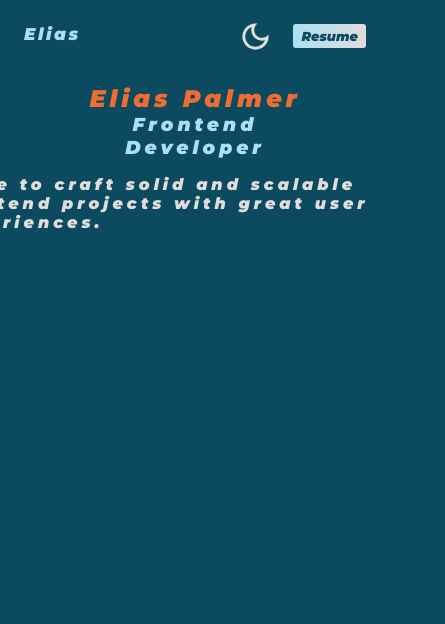
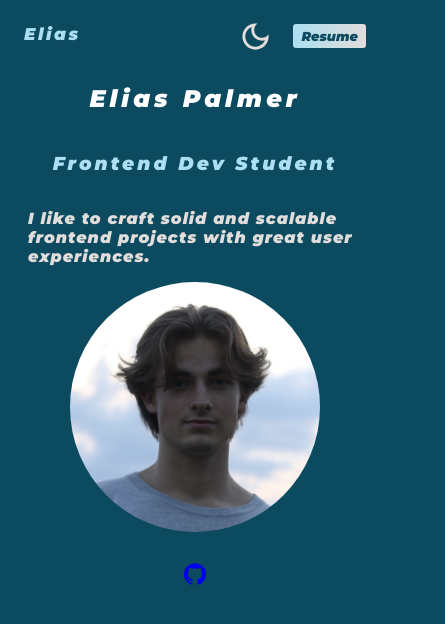
Before and after one commit to palmerelias/portfolio-oct-23, a React (Vite) app: page / in a window 390 px wide. Shown: the top 624 px of the page, 445 px wide, since content can reach past the window. Built offline with nearby package versions, Linux system fonts and the light colour scheme.

Commit message:
formated branch for mobile screens

```diff
--- a/src/App.jsx
+++ b/src/App.jsx
@@ -1,29 +1,28 @@
 import { useState } from 'react'
 import "./styles.css"
+import Profile from "./profile.jpg"
 import DarkModeOutlinedIcon from '@mui/icons-material/DarkModeOutlined'
+import GitHubIcon from '@mui/icons-material/GitHub';
 
 function App() {
 
   return (
     <>
       <nav>
-            <h1 className='name'>Elias</h1>
+            <h1 className='name-logo'>Elias</h1>
             <div className="right-nav">
                 <DarkModeOutlinedIcon className='dark-mode' fontSize='large'/>
-                <a
-                  className="resume"
-                  href="#"
-                >
-                  Resume
-                </a>
+                <a className="resume" href="#" >Resume</a>
             </div>
-          </nav>
+      </nav>
       <div className='info'>
-        <h2 className='ocupation-message-orange'>Elias Palmer</h2>
-        <h3 className='ocupation'>Frontend</h3>
-        <h3 className='ocupation'>Developer</h3>
+        <h2 className='name'>Elias Palmer</h2>
+        <h3 className='ocupation'>Frontend Dev Student</h3>
         <p className='ocupation-message'>I like to craft solid and scalable frontend projects with great user experiences.</p>
-
+        <img className="profile-img" src={Profile} />
+      </div>
+      <div className='links'>
+        <a href="https://github.com/palmerelias"><GitHubIcon/></a>
       </div>
     </>
   )
--- a/src/styles.css
+++ b/src/styles.css
@@ -13,7 +13,7 @@ nav {
     justify-content: center;
 }
 
-.name {
+.name-logo {
     margin: 16px;
     color: #ABDFF1;
     font-family: 'Montserrat', sans-serif;
@@ -46,41 +46,47 @@ nav {
 
 .info {
     display: flex;
-    justify-self: center;
     align-items: center;
+    justify-content: center;
     flex-direction: column;
 }
 
-.ocupation {
+
+.name {
+    color: #FFFFFF;
+    font-family: 'Montserrat', sans-serif;
+    letter-spacing: 4px;
     display: flex;
     justify-content: center;
-    margin-top: 0px;
-    margin-bottom: 0px;
+}
+
+
+.ocupation {
     color: #ABDFF1;
     font-family: 'Montserrat', sans-serif;
-    letter-spacing: 4px;
+    letter-spacing: 3px;
 }
 
 .ocupation-message {
+    color: #E1DDDB;
+    font-family: 'Montserrat', sans-serif;
+    max-width: 500px;
+    letter-spacing: 1px;
+    padding-left: 20px;
+    margin-left: auto;
+    margin-right: auto;
+}
+
+.profile-img {
+    width: 250px;
+    border-radius: 100%;
+}
+
+.links {
     display: flex;
     justify-content: center;
-    margin-bottom: 0px;
-    color: #E1DDDB;
-    font-family: 'Montserrat', sans-serif;
-
-    letter-spacing: 4px;
-}
-
-.ocupation-message-orange {
-    display: flex;
-    justify-content: center;
-    width: 500px;
-    margin-left: 0px;
-    margin-top: 20px;
-    margin-bottom: 0px;
-    color: #EF6C33;
-    font-family: 'Montserrat', sans-serif;
-    letter-spacing: 4px;
+    margin: 30px;
+    color: #FFFFFF;
 }
 
 .blue {
```
Also changed, not shown: src/profile.jpg (added).
